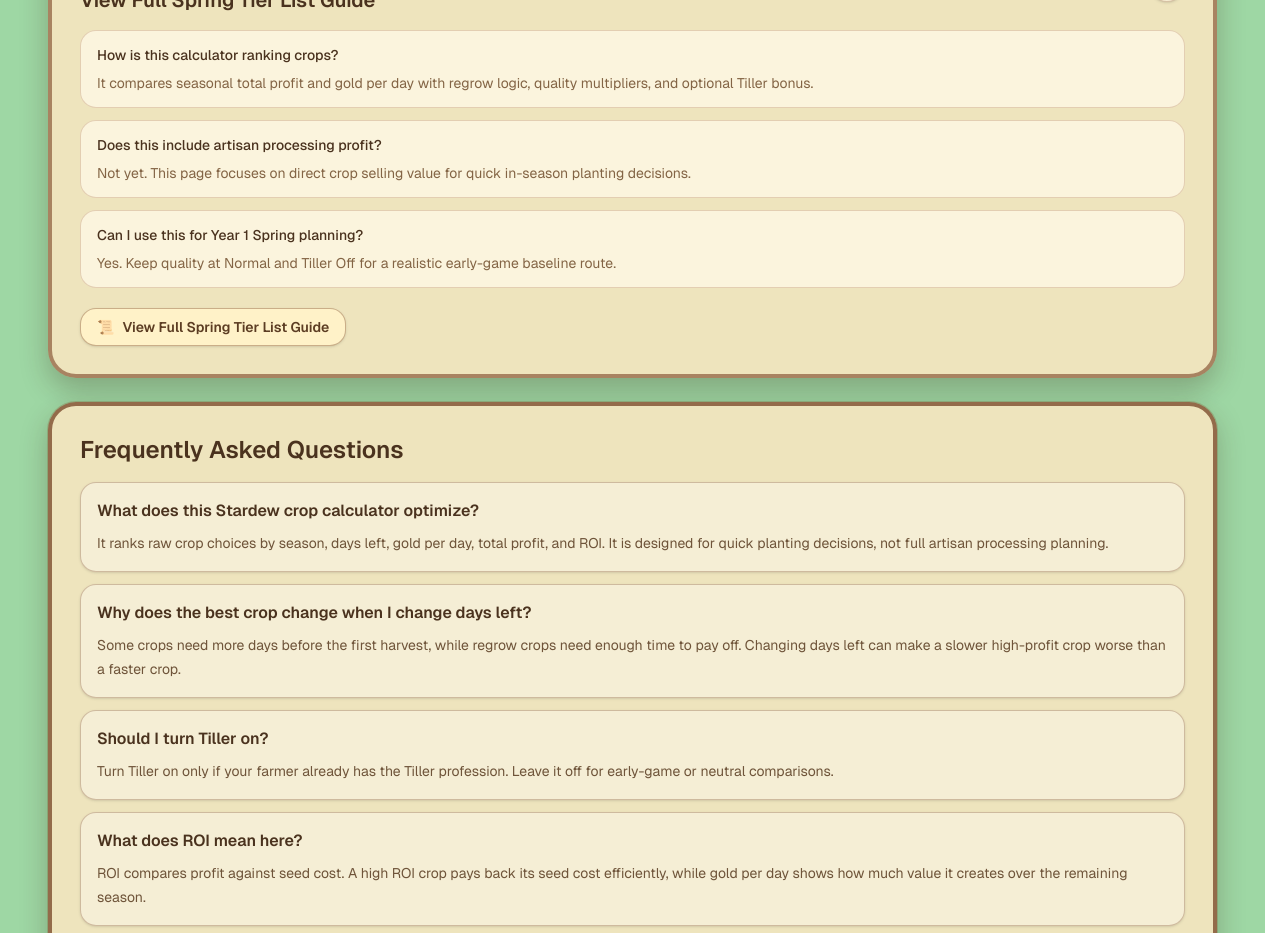
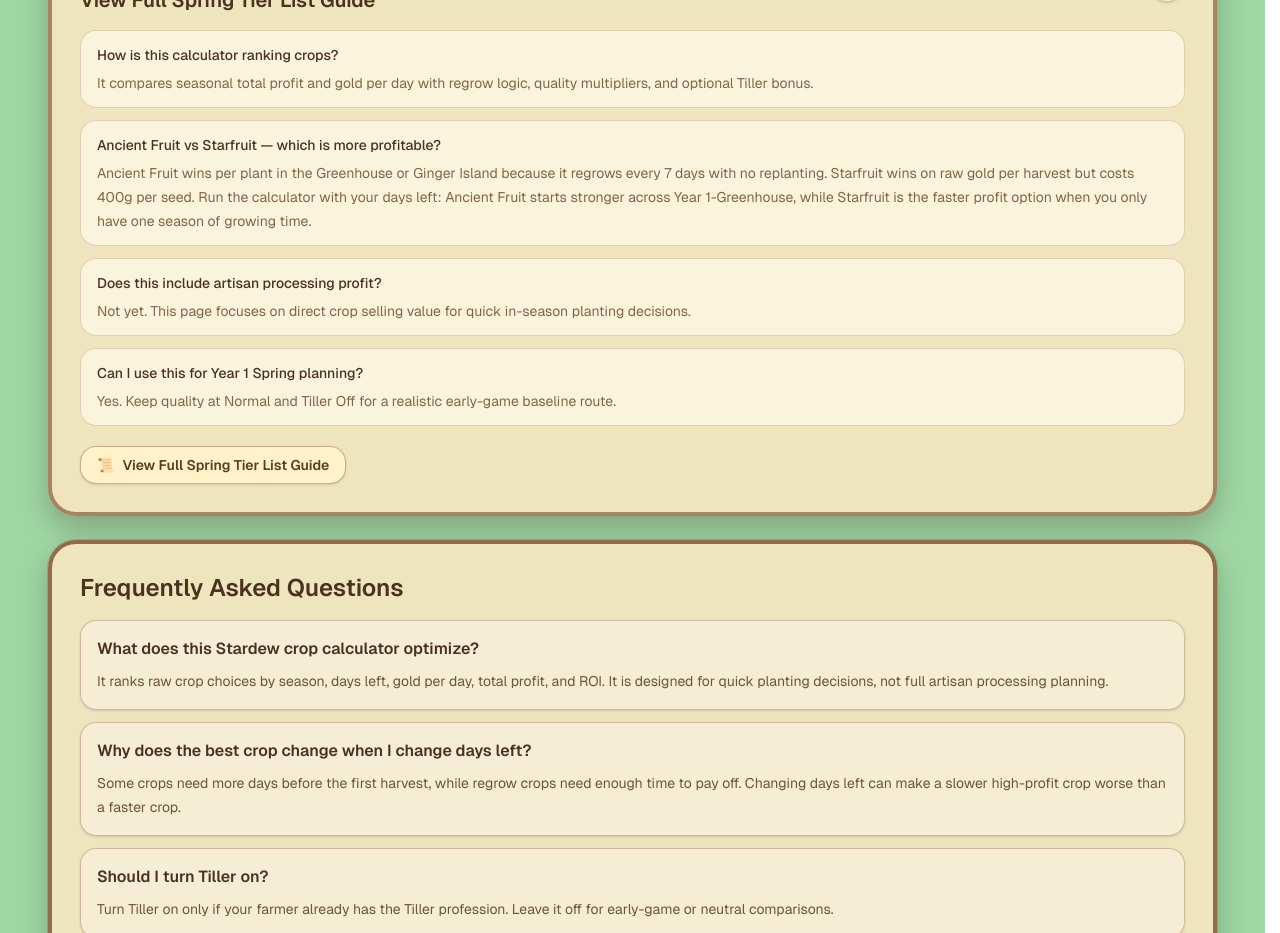
Before and after one commit to yuzhoudabaozhayujiamigou-cloud/stardew-tools, a Next.js app in the folder stardew-tools/: page /calculator in a window 1280 px wide. Shown: the part 3980-4913 px from the top of the page. Built offline with nearby package versions, Linux system fonts and the light colour scheme.

Commit message:
feat: add Ancient Fruit vs Starfruit FAQ to calculator page to cover high-show zero-click queries

```diff
--- a/stardew-tools/src/app/calculator/page.tsx
+++ b/stardew-tools/src/app/calculator/page.tsx
@@ -128,6 +128,14 @@ export default function CalculatorPage() {
         acceptedAnswer: {
           "@type": "Answer",
           text: "Turn Tiller on only if your farmer already has the Tiller profession. Leave it off for early-game or neutral comparisons.",
+        },
+      },
+      {
+        "@type": "Question",
+        name: "Ancient Fruit vs Starfruit — which is more profitable?",
+        acceptedAnswer: {
+          "@type": "Answer",
+          text: "Ancient Fruit wins per plant in the Greenhouse or Ginger Island because it regrows every 7 days with no replanting. Starfruit wins on raw gold per harvest but costs 400g per seed. Run the calculator with your days left: Ancient Fruit starts stronger across Year 1-Greenhouse, while Starfruit is the faster profit option when you only have one season of growing time.",
         },
       },
       {
--- a/stardew-tools/src/components/calculator/FaqGuideCard.tsx
+++ b/stardew-tools/src/components/calculator/FaqGuideCard.tsx
@@ -5,6 +5,11 @@ const faqItems = [
     question: "How is this calculator ranking crops?",
     answer:
       "It compares seasonal total profit and gold per day with regrow logic, quality multipliers, and optional Tiller bonus.",
+  },
+  {
+    question: "Ancient Fruit vs Starfruit — which is more profitable?",
+    answer:
+      "Ancient Fruit wins per plant in the Greenhouse or Ginger Island because it regrows every 7 days with no replanting. Starfruit wins on raw gold per harvest but costs 400g per seed. Run the calculator with your days left: Ancient Fruit starts stronger across Year 1-Greenhouse, while Starfruit is the faster profit option when you only have one season of growing time.",
   },
   {
     question: "Does this include artisan processing profit?",
```
